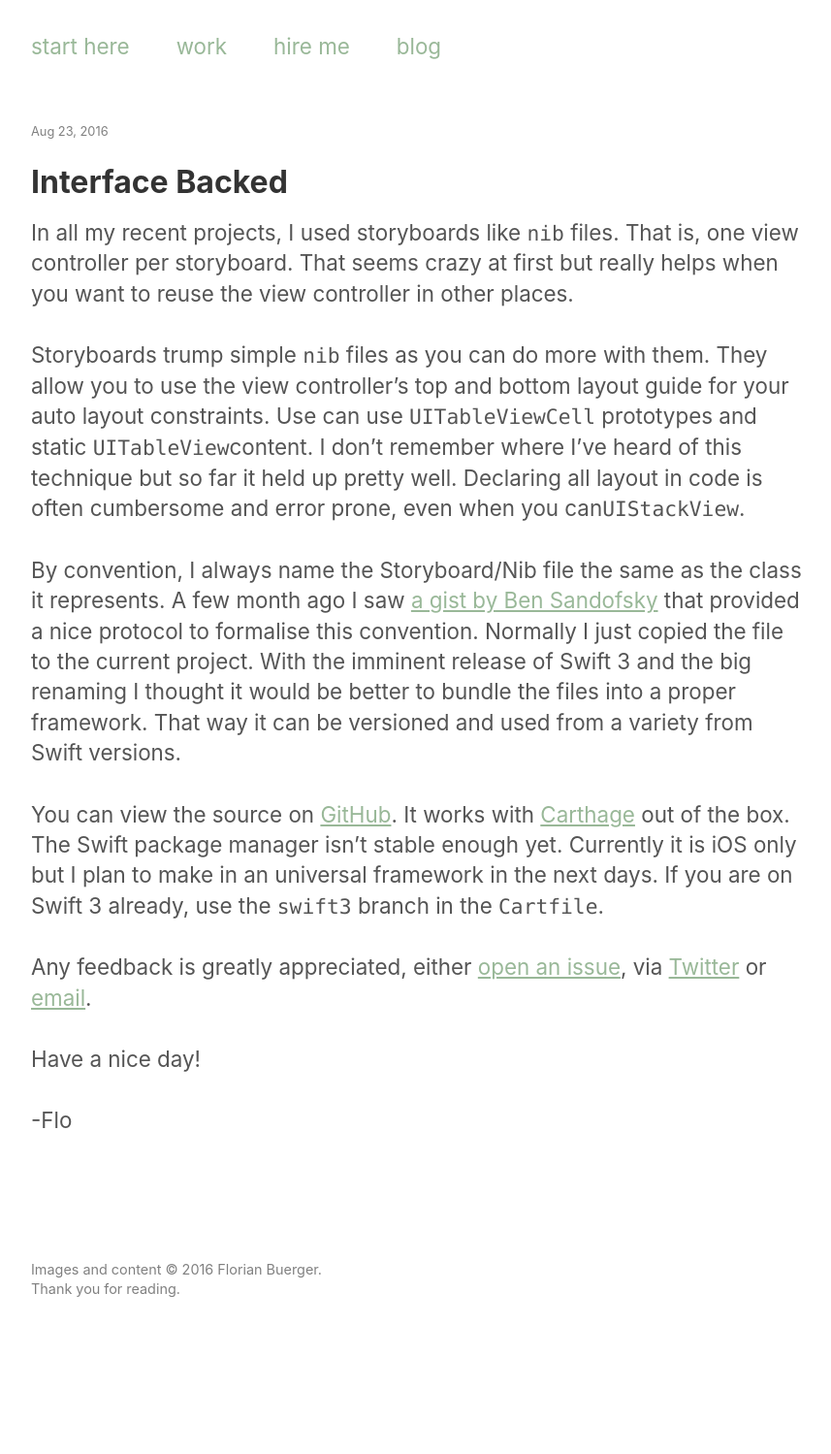
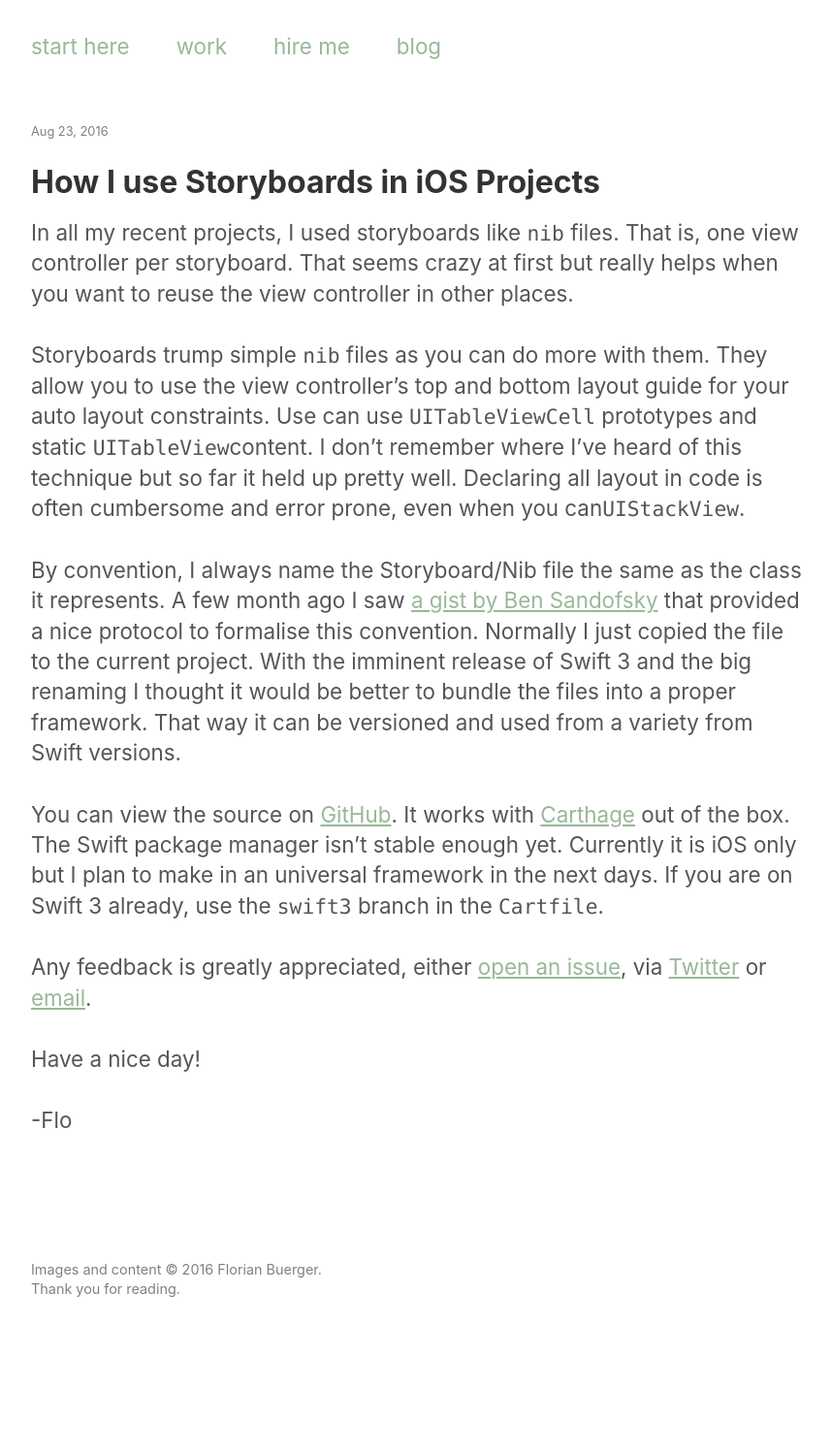
Before and after one commit to florianbuerger/florianbuerger.github.io, a Jekyll site: the page built from _posts/2016-08-23-interface-backed.md, in a window 1280 px wide. Shown: the whole page at 97% size, without its empty margins (208-1065 px from the left). Built offline with Jekyll 4.4.1, drawn with Linux system fonts in a browser that asks for light colours.

Commit message:
Use more descriptive title

```diff
--- a/_layouts/default.html
+++ b/_layouts/default.html
@@ -1,3 +1,7 @@
+---
+layout: compress
+---
+
 <!DOCTYPE html>
 <html lang="en">
 
--- a/_posts/2016-08-23-interface-backed.md
+++ b/_posts/2016-08-23-interface-backed.md
@@ -1,6 +1,6 @@
 ---
 layout: post
-title: Interface Backed
+title: How I use Storyboards in iOS Projects
 date: 2016-08-23
 ---
 
```
